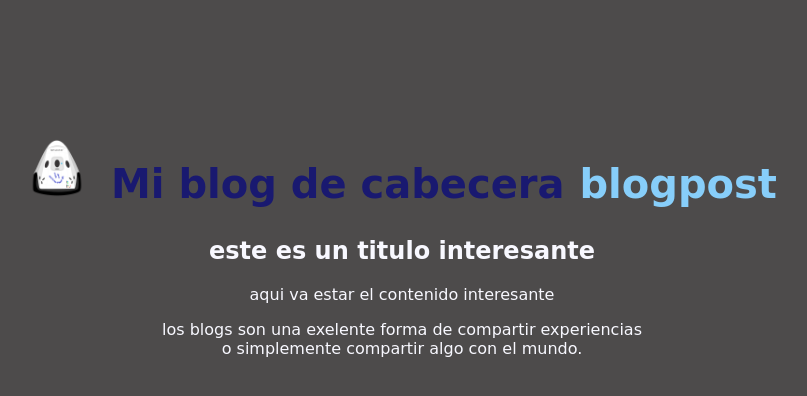
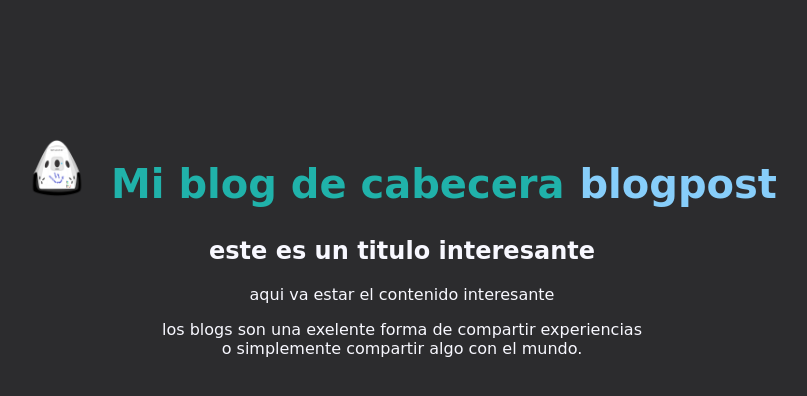
Before and after one commit to santiCG/Blogpost, a plain HTML site: page blogpost.html in a window 1280 px wide. Shown: the whole page, without its empty margins (238-1045 px from the left). Drawn offline with Linux system fonts and the light colour scheme.

Commit message:
cambio del color de fondo y del titulo

```diff
--- a/estilos.css
+++ b/estilos.css
@@ -1,6 +1,6 @@
 body
 {
-    background-color: rgb(77, 75, 75);
+    background-color: rgb(44, 44, 46);
     padding: 10%;
     margin: 0px;
     font-family: cursive;
@@ -18,7 +18,7 @@ html
 }
 .header
 {
-    color: midnightblue;
+    color: lightseagreen;
     font-size: 40px;
     font-weight: bold;
     padding: 10px;
```
